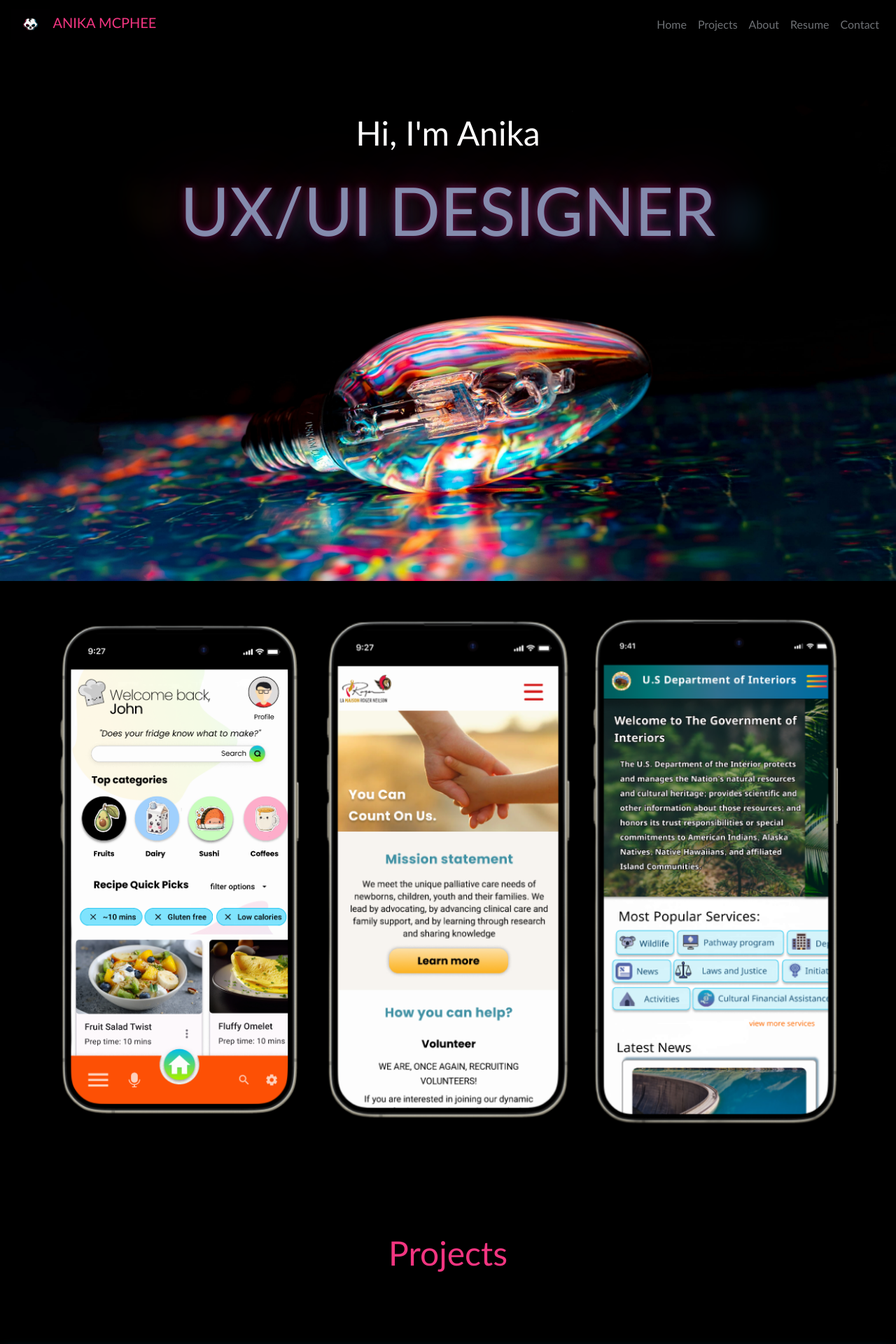
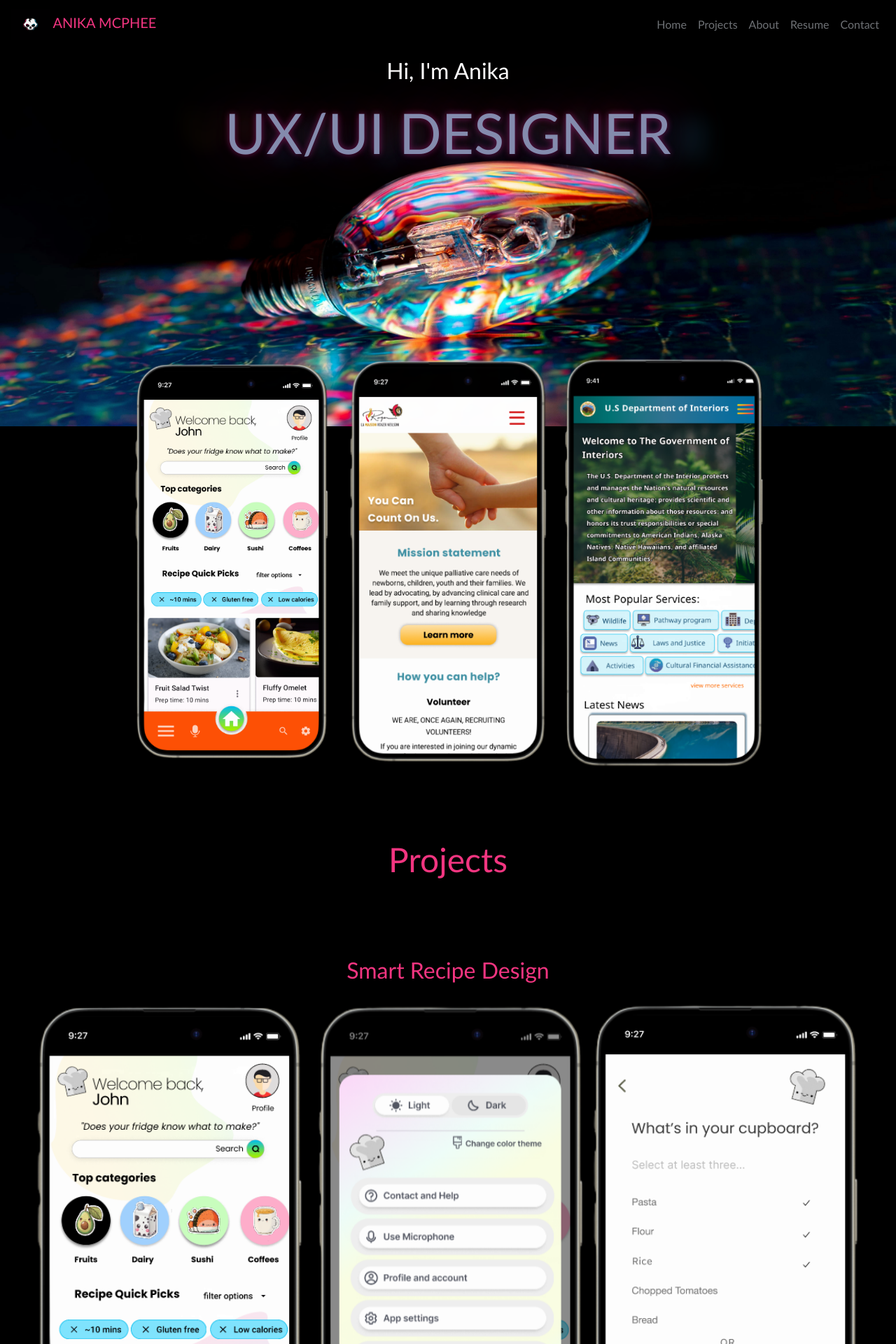
Before and after one commit to RogueAnuku/ux-ui-designer-anika, a PHP site: page /index.html in a window 1280 px wide. Shown: the top 1920 px of the page at 70% size. Run offline with PHP 8.4, Linux system fonts and the light colour scheme.

Commit message:
commit 015

```diff
--- a/index.css
+++ b/index.css
@@ -324,7 +324,7 @@ body {
     .row.hero-container p {
         font-weight: 100;
         text-align: center;
-        font-size: 3rem;
+        font-size: 2rem;
         color: white;
     }
 
@@ -341,6 +341,12 @@ body {
 
 .img-1 {
     z-index: 4;
+}
+.img\.2 {
+    margin-right: auto;
+    margin-left: auto;
+    width: 90%;
+    margin-top: -26px;
 }
 
 img {
@@ -364,9 +370,11 @@ img {
 .col-md-12 {
     border-radius: 16px;
 
-        padding: 4%;
         margin-right: auto;
         margin-left: auto;
+    }
+    .img\.2 {
+        margin-top: -40px;
     }
 
         .h1, h1 {
@@ -727,7 +735,7 @@ body {
 
  @media  (min-width:576px)   {
     .hero-container {
-        margin-top: 14%;
+        margin-top: 18%;
         position: relative;
         width: 100%;
     }
@@ -737,21 +745,8 @@ body {
         width: 100%;
     }
 
-    .jumbotron-content img {
-        padding-top: 18%;
-        box-shadow: -1px 32px 59px #00bFF0;
-    }
 
 
-
-
-
-
-        .project-text video {
-            margin-top: 2%;
-            /* width: 100%; */
-            margin-left: 0%;
-        }
 
         .resume-title {
           color: #F23580;
@@ -791,6 +786,9 @@ body {
         .hero-container img {
             margin-top: -135px;
             width: 100%;
+        }
+        .h3,h3 {
+            font-size: 3rem;
         }
         .img-1 {
             margin-top: -89px;
@@ -848,7 +846,7 @@ body {
 
 
         .hero-container {
-            margin-top: 12%;
+            margin-top: 6%;
             position: relative;
             width: 100%;
         }
@@ -859,7 +857,7 @@ body {
         }
 .h3, h3 {
     font-weight: 300;
-    font-size: 6rem;
+    font-size: 5rem;
 }
 
 .gem-section {
@@ -952,7 +950,9 @@ body {
         margin-top: -45px}
 
 
-
+        .hero-container img {
+            margin-top: -327px;
+        }
 
         .h1, h1 {
 
@@ -963,7 +963,12 @@ body {
             font-weight: 500;
             text-align: center;
         }
-
+        .img\.2 {
+            margin-right: auto;
+            margin-left: auto;
+            width: 76%;
+            margin-top: -98px;
+        }
 
         .col-md-8 img{
             margin-top: 6%;
--- a/index.html
+++ b/index.html
@@ -93,8 +93,12 @@
 
    <div class="row">
         <div class="col-md-12">
+            <div class="img.2">
 
-            <img src="./Image/barvo.png" style="width: 100%; margin-left: auto; margin-right: auto;">
+                <img src="./Image/barvo.png" style="width: 100%; margin-left: auto; margin-right: auto;">
+
+            </div>
+
         </div>
     </div>
     <div class="row" style="padding: 8%;">
@@ -103,7 +107,7 @@
     <div class="Projects" id="projects">
 
         <div class="row" >
-            <div class="col-md-12"style="background-color: black; box-shadow: -1px 7px 20px #00bFF0;">
+            <div class="col-md-12">
                           <h2>Smart Recipe Design</h2>
                 <img src="./Image/hero1.png" style="width: 100%; margin-left: auto; margin-right: auto;">
                             <p style="color:#14cfff; font-size:.75rem;"> Smart Recipe Case Study by: Faye Teodoro (UX Designer),
@@ -123,7 +127,7 @@
         </div>
         <div class="row" >
 
-            <div class="col-md-12" style="background-color: black;   box-shadow: -1px 7px 20px #00bFF0;" >
+            <div class="col-md-12" >
                 <h2>Revitalizing Compassion</h2>
                 <img src="./Image/aaa.png" style="width: 100%; padding-left: 30%; padding-right: 30%; padding-top: 5%;">
 
@@ -149,7 +153,7 @@
 
     </div>
     <div class="row" >
-        <div class="col-md-12" style="box-shadow: -1px 7px 20px #f23580;">
+        <div class="col-md-12">
             <h2>Transforming the Digital Frontier</h2>
             <p style="color:#14cfff;font-size:.75rem;">A independant case study by: Anika McPhee.
                 MAY 15th-31st, 2023
@@ -175,7 +179,7 @@
     </div>
 
     <div class="row" >
-        <div class="col-md-12" style="box-shadow: -1px 7px 20px #f23580; background-color:black;">
+        <div class="col-md-12">
             <h2>Give Guardian</h2>
                 <img src="./Image/img1flat.png">
                         <p style="color:#14cfff; font-size:.75rem;"> Give Guardian, a case study by: ANIKA MCPHEE UX DESIGNER
```
